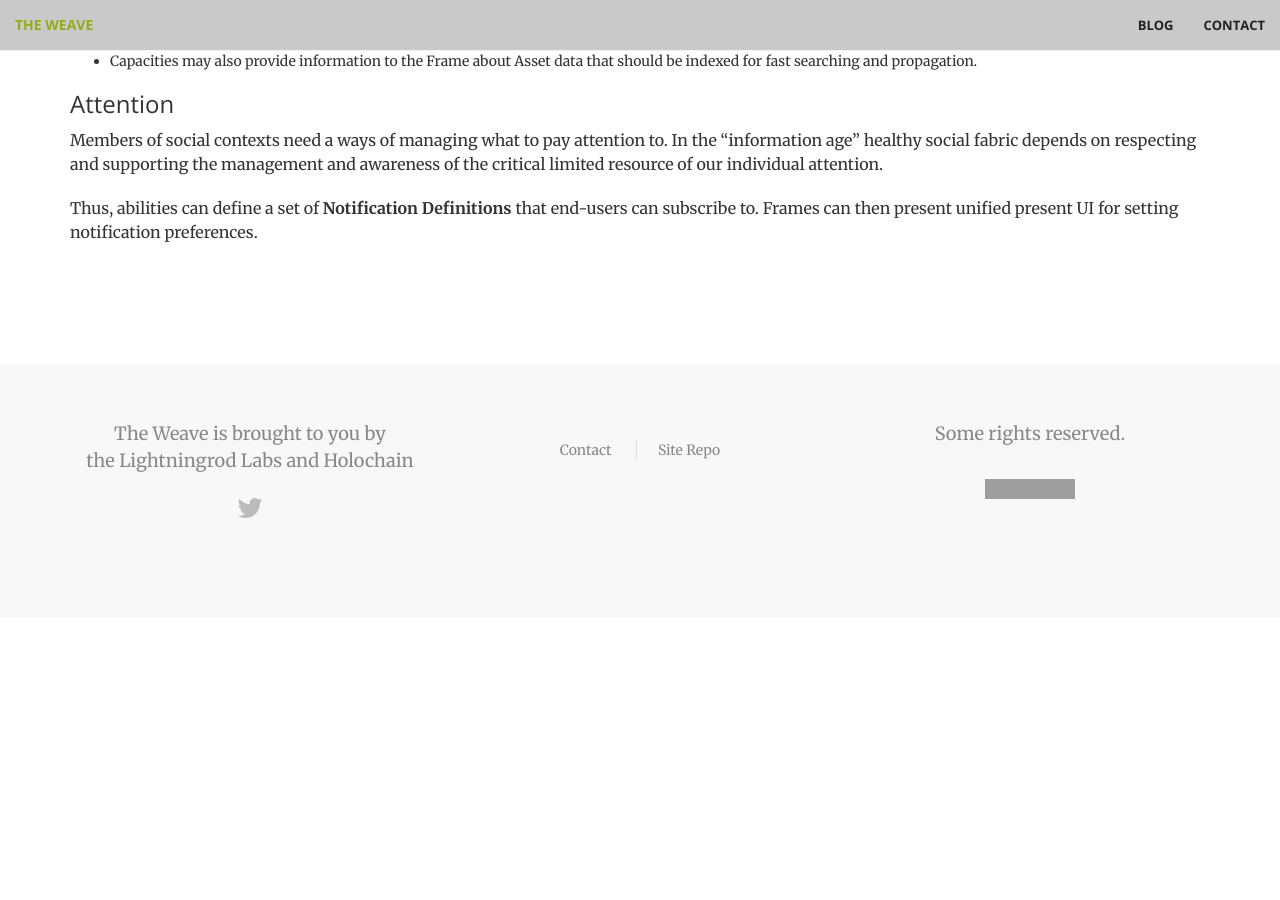
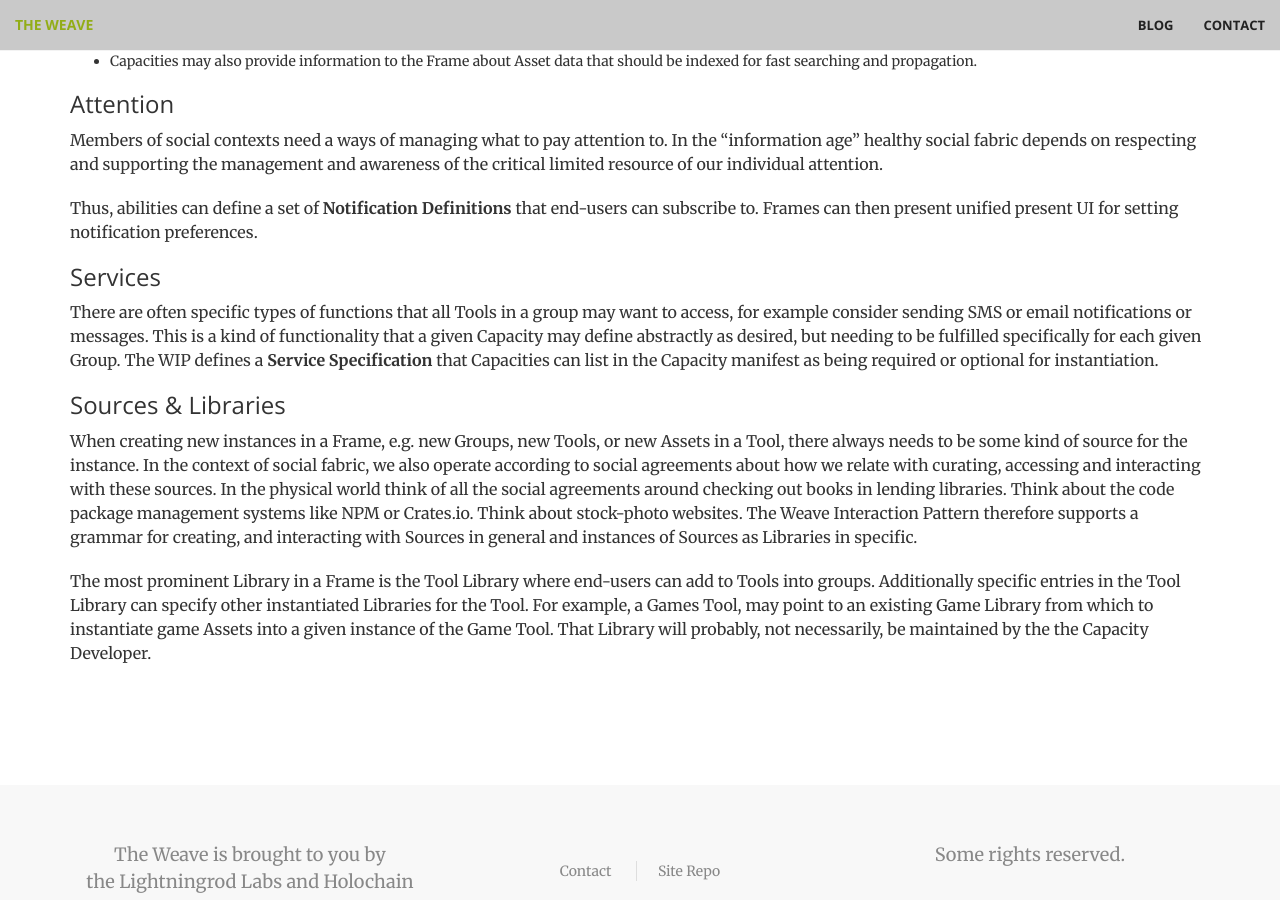
Before and after one commit to lightningrodlabs/theweave, a Jekyll site: the page built from docs/paper.md, in a window 1280 px wide and 900 px high, scrolled down 2597 px. Built offline with Jekyll 4.4.1, drawn with Linux system fonts in a browser that asks for light colours; our own code applies the rules of GitHub Pages for plain Markdown files; before the commit the page ends 3214 px from its top, so only the background shows below that; grey boxes are pictures that could not be loaded.

Commit message:
add Services and Sources to paper

```diff
--- a/docs/paper.md
+++ b/docs/paper.md
@@ -87,3 +87,13 @@ The consequences of these mandates to the WIP are:
 Members of social contexts need a ways of managing what to pay attention to.  In the "information age" healthy social fabric depends on respecting and supporting the management and awareness of the critical limited resource of our individual attention.
 
 Thus, abilities can define a set of **Notification Definitions** that end-users can subscribe to.  Frames can then present unified  present UI for setting notification preferences.
+
+### Services
+
+There are often specific types of functions that all Tools in a group may want to access, for example consider sending SMS or email notifications or messages.  This is a kind of functionality that a given Capacity may define abstractly as desired, but needing to be fulfilled specifically for each given Group.  The WIP defines a **Service Specification** that Capacities can list in the Capacity manifest as being required or optional for instantiation.
+
+### Sources & Libraries
+
+When creating new instances in a Frame, e.g. new Groups, new Tools, or new Assets in a Tool, there always needs to be some kind of source for the instance.  In the context of social fabric, we also operate according to social agreements about how we relate with curating, accessing and interacting with these sources.  In the physical world think of all the social agreements around checking out books in lending libraries.  Think about the code package management systems like NPM or Crates.io.  Think about stock-photo websites.  The Weave Interaction Pattern therefore supports a grammar for creating, and interacting with Sources in general and instances of Sources as Libraries in specific.
+
+The most prominent Library in a Frame is the Tool Library where end-users can add to Tools into groups.  Additionally specific entries in the Tool Library can specify other instantiated Libraries for the Tool.  For example, a Games Tool, may point to an existing Game Library from which to instantiate game Assets into a given instance of the Game Tool.  That Library will probably, not necessarily, be maintained by the the Capacity Developer.
```
